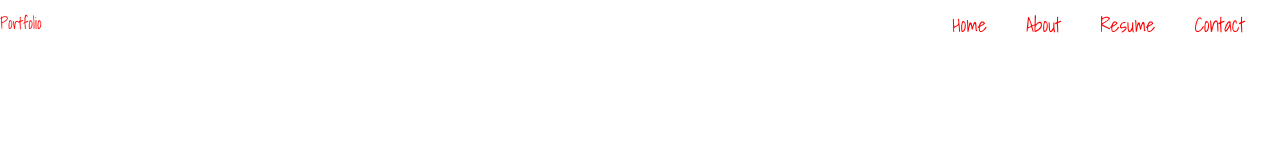
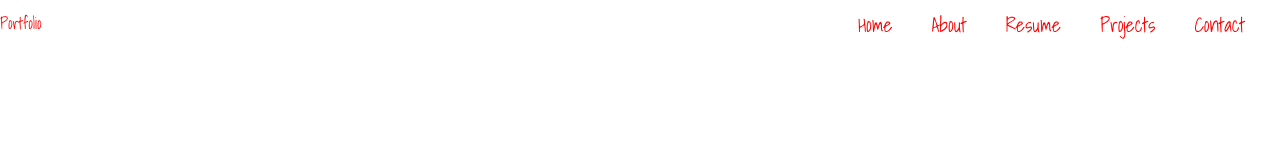
Before and after one commit to Chrishon92/Chrishon92.github.io, a plain HTML site: page index.html in a window 1280 px wide. Drawn offline with Linux system fonts and the light colour scheme; files whose address does not match are found by name.

Commit message:
first commit

```diff
--- a/index.html
+++ b/index.html
@@ -24,7 +24,9 @@
             <a href="nav">Home</a>
             <a href="nav">About</a>
             <a href="nav">Resume</a>
+            <a href="nav">Projects</a>
             <a href="nav">Contact</a>
+
         </li>
     </ul>
 
```
